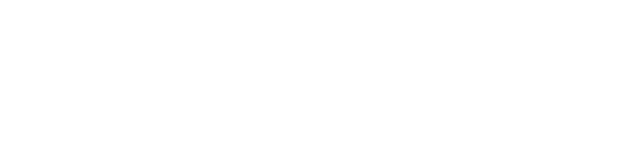
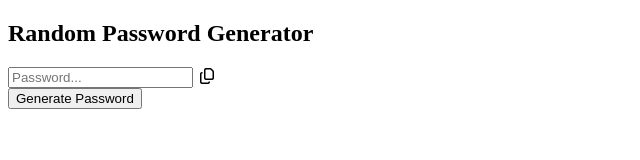
Before and after one commit to TebogoP/Secure-Random-Password-Generator-HTML-CSS-JavaScript, a website: page index.html in a window 1280 px wide. Shown: the whole page, without its empty margins (0-640 px from the left). Drawn offline with Linux system fonts and the light colour scheme.

Commit message:
Added Font awesome stylesheet, Input to use for the generated password, add a copy icon from font awesome and a button

```diff
--- a/index.html
+++ b/index.html
@@ -1,11 +1,18 @@
 <!DOCTYPE html>
-<html lang = "en">
-    <head>
-        <meta charset = "UTF-8" >
-        <meta name = "viewport"content = "width=device-width, initial-scale=1">
-        <title> Random Password Generator </title>
-    </head>
-    <body>
+<html lang="en">
 
-    </body>
+<head>
+    <meta charset="UTF-8">
+    <meta name="viewport" content="width=device-width, initial-scale=1">
+    <title> Random Password Generator </title>
+    <link rel="stylesheet" href="https://cdnjs.cloudflare.com/ajax/libs/font-awesome/7.0.1/css/all.min.css" integrity="sha512-2SwdPD6INVrV/lHTZbO2nodKhrnDdJK9/kg2XD1r9uGqPo1cUbujc+IYdlYdEErWNu69gVcYgdxlmVmzTWnetw==" crossorigin="anonymous" referrerpolicy="no-referrer" />
+</head>
+
+<body>
+    <h2>Random Password Generator</h2>
+    <input id="inputPassGen" type="text" placeholder="Password..." readonly>
+    <i class="fa-regular fa-copy"></i> <br> <button>Generate Password</button>
+
+</body>
+
 </html>
```
